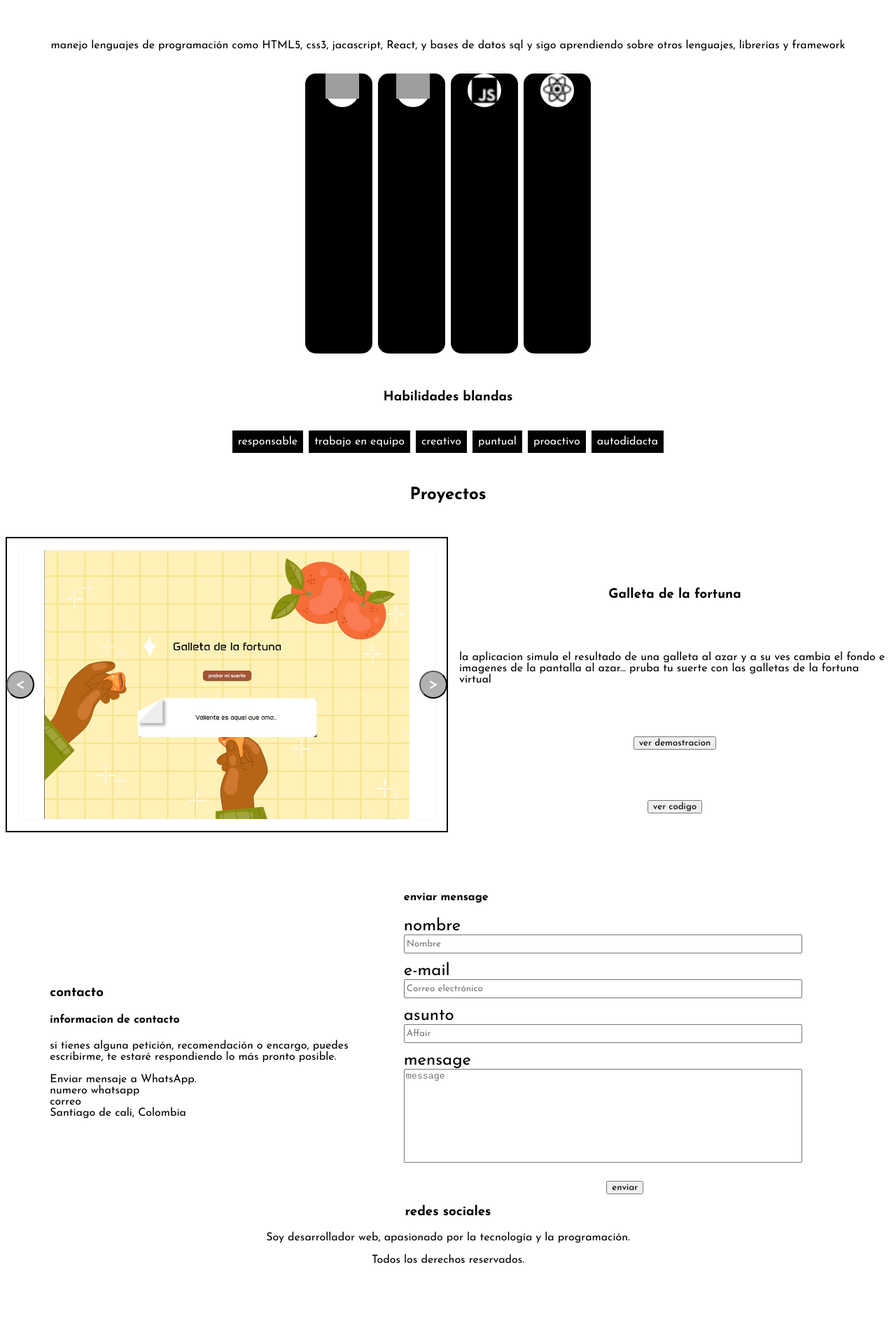
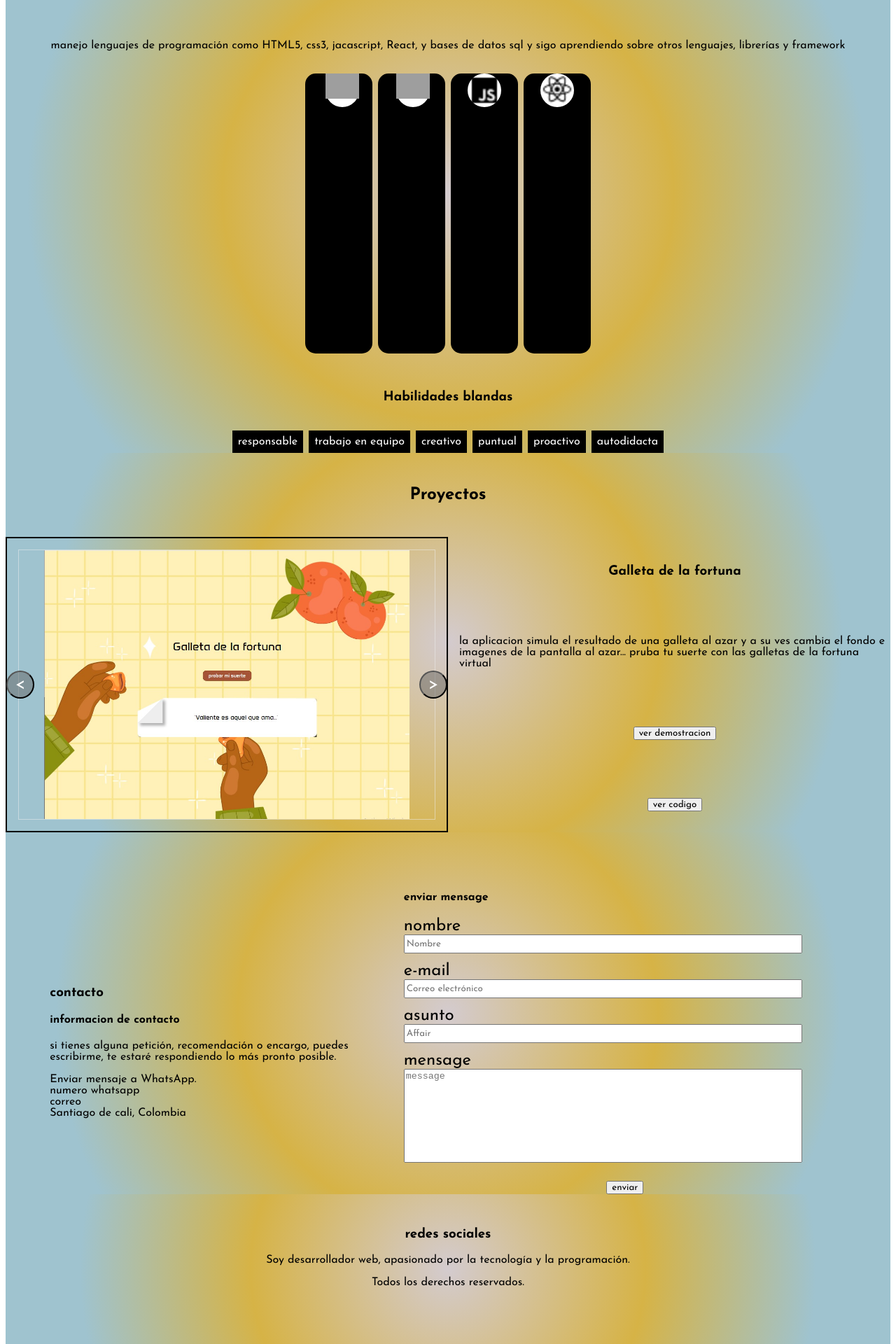
Before and after one commit to garyanderson/portafolio, a React (Vite) app: page / in a window 1280 px wide. Shown: the part 855-2775 px from the top of the page at 70% size. Before the commit the page ends 2743 px from the top, so only its background shows below. Built offline with nearby package versions, Linux system fonts and the light colour scheme; grey boxes are pictures that could not be loaded.

Commit message:
color fondo y menu completo

```diff
--- a/index.html
+++ b/index.html
@@ -3,7 +3,7 @@
   <head>
     <meta charset="UTF-8" />
     <link rel="icon" type="image/svg+xml" href="./public/images/maletin.png" />
-    <meta name="viewport" content="width=device-width, initial-scale=1.0" />
+    <meta name="viewport" content="width=device-width, initial-scale=1, maximum-scale=1" />
     <title>portafolio</title>
   </head>
   <body>
--- a/src/App.css
+++ b/src/App.css
@@ -6,10 +6,10 @@
   display: flex;
   flex-flow: column wrap;
   justify-content: center;
-  align-items: center;
   position: relative;
   padding-left: 0.5em;
   padding-right: 0.5em;
+  overflow: hidden;
 }
 @media (max-width: 500px) {
   .container_app{
--- a/src/assets/components/cuerpo/styles/AboutMe.css
+++ b/src/assets/components/cuerpo/styles/AboutMe.css
@@ -1,6 +1,8 @@
 .about__container {
     display: flex;
     flex-flow: column wrap;
+    background: rgb(184,170,176);
+background: radial-gradient(circle, rgba(184,170,176,0.6110819327731092) 0%, rgba(214,179,70,1) 44%, rgba(159,195,207,1) 82%);
 }
 .text {}
 .about__title {
--- a/src/assets/components/cuerpo/styles/Contact.css
+++ b/src/assets/components/cuerpo/styles/Contact.css
@@ -3,7 +3,9 @@
     flex-flow: column wrap;
     justify-content: center;
     align-items: center;
-    margin-top: 4em;
+    padding-top: 4em;
+    background: rgb(184,170,176);
+background: radial-gradient(circle, rgba(184,170,176,0.6110819327731092) 0%, rgba(214,179,70,1) 44%, rgba(159,195,207,1) 82%);
 }
 .contact__info {
     margin-top: 3em;
--- a/src/assets/components/cuerpo/styles/Projects.css
+++ b/src/assets/components/cuerpo/styles/Projects.css
@@ -1,6 +1,8 @@
 .projects__container {
     position: relative;
-    margin-top: 3em;
+    padding-top: 3em;
+    background: rgb(184,170,176);
+background: radial-gradient(circle, rgba(184,170,176,0.6110819327731092) 0%, rgba(214,179,70,1) 44%, rgba(159,195,207,1) 82%);
 }
 .projects__container > h2 {
    width: 100%;
--- a/src/assets/components/cuerpo/styles/Skills.css
+++ b/src/assets/components/cuerpo/styles/Skills.css
@@ -3,6 +3,8 @@
     flex-flow: column wrap;
     justify-content: center;
     align-items: center;
+    background: rgb(184,170,176);
+background: radial-gradient(circle, rgba(184,170,176,0.6110819327731092) 0%, rgba(214,179,70,1) 44%, rgba(159,195,207,1) 82%);
 }
 .skills__title {
     width: 100%;
--- a/src/assets/components/encabezado/styles/NavBar.css
+++ b/src/assets/components/encabezado/styles/NavBar.css
@@ -12,7 +12,7 @@
 }
 .icon-menu {
     position: absolute;
-    bottom: 0;
+    bottom: 50%;
     right: 0;
 }
 .icon {
--- a/src/assets/components/pie/styles/Foot.css
+++ b/src/assets/components/pie/styles/Foot.css
@@ -1,11 +1,13 @@
 .foot__container {
-   margin-bottom: 5em;
+   padding-bottom: 5em;
     width: 100%;
     display: flex;
     flex-flow: column wrap;
     justify-content: center;
     align-items: center;
-    margin-top: 1em;
+    padding-top: 3em;
+    background: rgb(184,170,176);
+background: radial-gradient(circle, rgba(184,170,176,0.6110819327731092) 0%, rgba(214,179,70,1) 44%, rgba(159,195,207,1) 82%);
 }
 .foot__title {
     margin-bottom: 1em;
--- a/src/assets/sections/styles/Cuerpo.css
+++ b/src/assets/sections/styles/Cuerpo.css
@@ -1,4 +1,5 @@
 .Cuerpo__container {
+
 }
 @media (max-width: 500px) {
     .Cuerpo__container {}
--- a/src/assets/sections/styles/Encabezado.css
+++ b/src/assets/sections/styles/Encabezado.css
@@ -6,6 +6,8 @@
     align-items: center;
     padding-left: 1em;
     padding-right: 1em;
+    background: rgb(184,170,176);
+background: radial-gradient(circle, rgba(184,170,176,1) 0%, rgba(214,179,70,1) 44%, rgba(159,195,207,1) 82%);
 
 }
 @media (max-width: 500px) {
--- a/src/assets/sections/styles/Pie.css
+++ b/src/assets/sections/styles/Pie.css
@@ -1,4 +1,5 @@
-.pie__container {}
+.pie__container {
+}
 @media (max-width: 500px) {
     .pie__container {}
   }
```
Also changed, not shown: public/images/marca.png.
